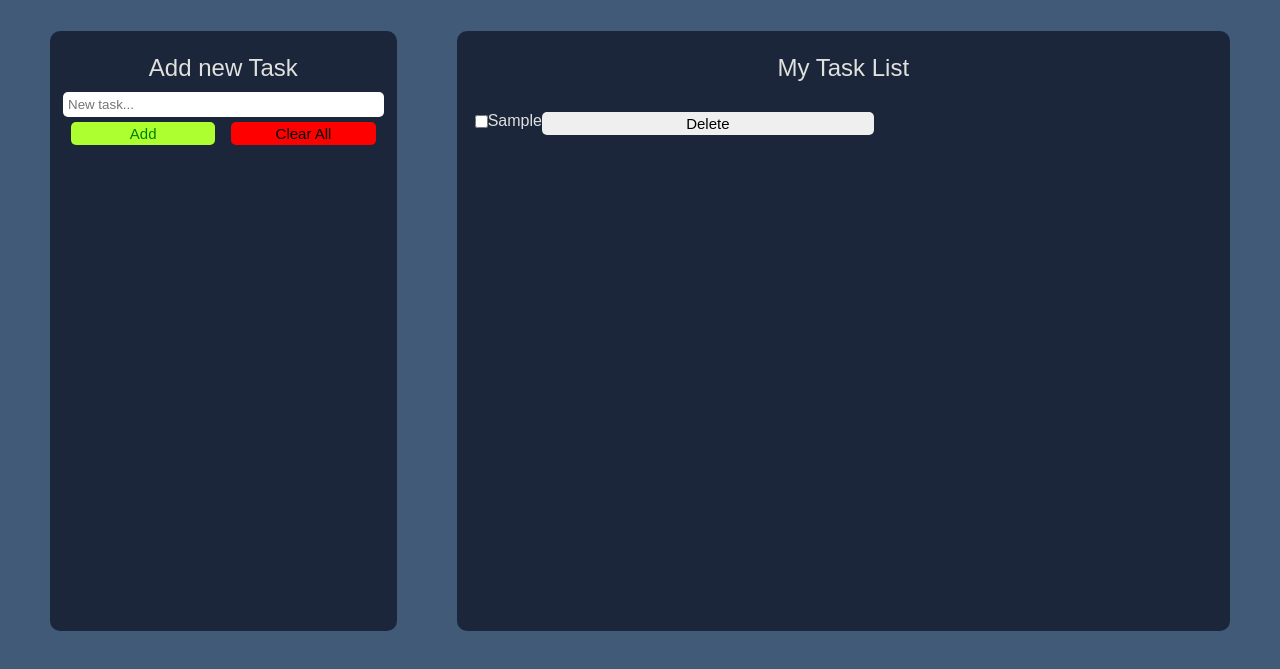
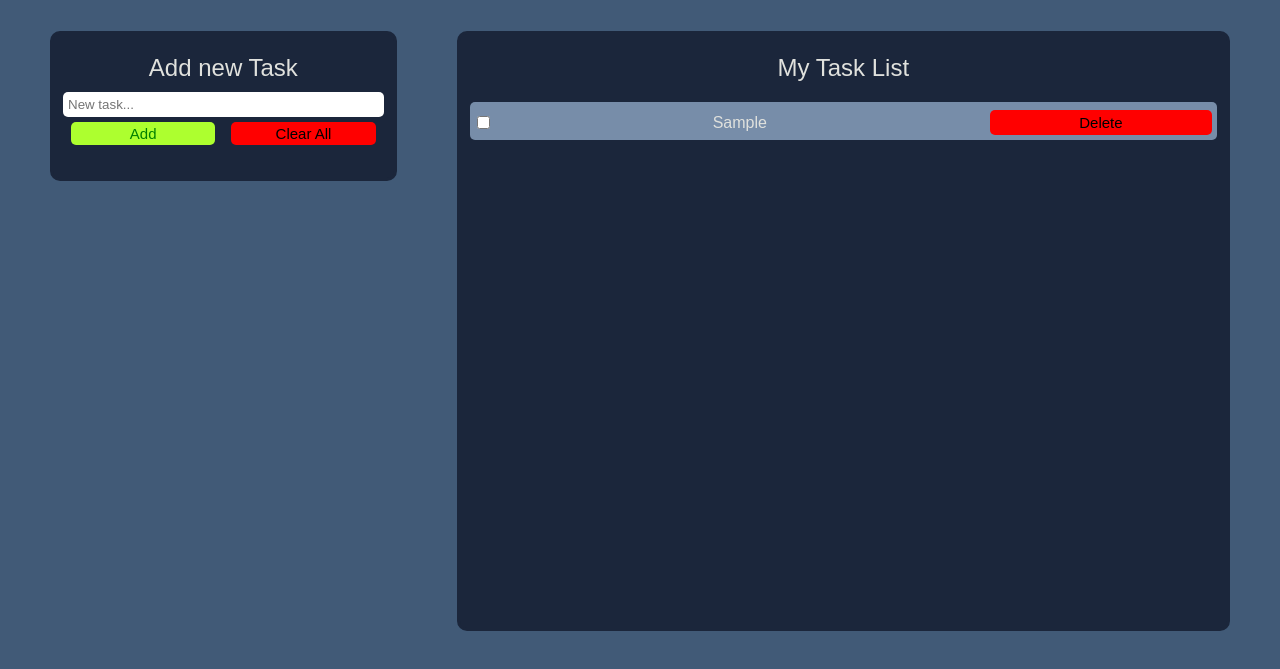
Before and after one commit to SonyMeng/Interactive-to-do-list, a plain HTML site: page index.html in a window 1280 px wide. Both pictures are taken after typing "Sample" into the empty fields and a click on the button "Add". Shown: the part 99-768 px from the top of the page. Drawn offline with Linux system fonts and the light colour scheme.

Commit message:
completed basic project

```diff
--- a/index.html
+++ b/index.html
@@ -10,10 +10,10 @@
     <h1>To do List</h1>
     <div class="container">
       <div class="inputArea">
-        <label id="inputAreaTitle" for=""newTask>Add new Task</label>
+        <label id="inputAreaTitle" for="newTask">Add new Task</label>
         <input id="newTask" class ="inputField" type="text" placeholder="New task..." />
         <div class="inputButtons">
-        <button id="addButton">Add</button>
+        <button id="addTaskButton">Add</button>
         <button id="clearAllButton">Clear All</button>
         </div>
       </div>
--- a/script.js
+++ b/script.js
@@ -1,51 +1,51 @@
-// Function to add a task
+//Things to do
+//create new task function
+//li with checkbox and delete button
+//checkbox makes text style line-through or none
+//delete btn
+//clear all btn
+
 function addTask() {
-    const taskInput = document.getElementById('newTask');
-    const taskText = taskInput.value.trim();
+  let taskValue = document.getElementById("newTask");
+  taskValue = taskValue.value.trim();
 
-    if (taskText === '') return; // Don't add empty tasks
+  if (taskValue == "") return;
 
-    const taskList = document.getElementById('myList');
-    const taskItem = document.createElement('li');
-    taskItem.className = 'task-item'; // Apply the class
+  let taskList = document.getElementById("myList");
+  let taskListItem = document.createElement("li");
+  taskListItem.classList.add("task-item");
 
-    // Create a checkbox to mark the task as complete
-    const checkbox = document.createElement('input');
-    checkbox.type = 'checkbox';
-    checkbox.addEventListener('change', () => {
-      taskItem.style.textDecoration = checkbox.checked ? 'line-through' : 'none';
-    });
+  let spanElement = document.createElement("span");
+  spanElement.classList.add("task-text");
+  spanElement.innerText = taskValue;
 
-    // Create a button to delete the task
-    const deleteButton = document.createElement('button');
-    deleteButton.innerText = 'Delete';
-    deleteButton.addEventListener('click', () => {
-      taskList.removeChild(taskItem);
-    });
+  let checkBox = document.createElement("input");
+  checkBox.type = "checkbox";
+  checkBox.classList.add("checkBox");
+  checkBox.addEventListener("change", function () {
+    spanElement.style.textDecoration = checkBox.checked
+      ? "line-through"
+      : "none";
+  });
 
-    // Append the checkbox, task text, and delete button to the task item
-    taskItem.appendChild(checkbox);
-    taskItem.appendChild(document.createTextNode(` ${taskText} `));
-    taskItem.appendChild(deleteButton);
+  let deleteButton = document.createElement("button");
+  deleteButton.innerText = "Delete";
+  deleteButton.classList.add("deleteButton");
+  deleteButton.addEventListener("click", () => {
+    taskList.removeChild(taskListItem);
+  });
 
-    // Append the task item to the task list
-    taskList.appendChild(taskItem);
+  taskListItem.appendChild(checkBox);
+  taskListItem.appendChild(spanElement);
+  taskListItem.appendChild(deleteButton);
 
-    // Clear the task input
-    taskInput.value = '';
-  }
+  taskList.appendChild(taskListItem);
+  document.getElementById("newTask").value = "";
+}
+function clearAll() {
+  const taskList = document.getElementById("myList");
+  taskList.innerHTML = "";
+}
 
-  // Function to clear all tasks
-  function clearAllTasks() {
-    const taskList = document.getElementById('myList');
-    taskList.innerHTML = '';
-  }
-
-  // Event listeners for the buttons
-  document.getElementById('addButton').addEventListener('click', addTask);
-  document.getElementById('clearAllButton').addEventListener('click', clearAllTasks);
-
-  // Optional: Add an event listener to add a task when pressing Enter
-  document.getElementById('newTask').addEventListener('keyup', (event) => {
-    if (event.key === 'Enter') addTask();
-  });
+document.getElementById("clearAllButton").onclick = clearAll;
+document.getElementById("addTaskButton").onclick = addTask;
--- a/styles.css
+++ b/styles.css
@@ -27,81 +27,102 @@ h1 {
   grid-template-columns: 1fr 2fr;
 }
 
-.inputArea ,.taskListArea {
+.inputArea,
+.taskListArea {
   background-color: #1b263b;
   border: solid #1b263b 3px;
   border-radius: 10px;
   display: flex;
   flex-direction: column;
-  height:600px;
-  padding:10px;
+  padding: 10px;
 }
 
-.inputArea{
+.inputArea {
   margin: 30px 30px 30px 50px;
+  height: 150px;
 }
 
 .taskListArea {
   margin: 30px 50px 30px 30px;
+  height: 600px;
 }
 
-#inputAreaTitle ,#taskListAreaTitle {
+#inputAreaTitle,
+#taskListAreaTitle {
   font-size: 3vh;
   padding: 10px;
   text-align: center;
 }
 
-.inputButtons{
+.inputButtons {
   display: flex;
   justify-content: space-around;
 }
 
-button{
+.inputButtons button {
   font-size: 15px;
   padding: 3px;
   border-radius: 5px;
   margin-top: 5px;
-    border: #1C6E8C;
+  border: #1c6e8c;
   width: 45%;
 }
 
-#addButton{
+#addTaskButton {
   background-color: greenyellow;
-    color:green;
+  color: green;
 }
 
-#clearAllButton{
+#clearAllButton {
   background-color: red;
-    color:black;
+  color: black;
 }
 
-.inputField{
+.inputField {
   padding: 5px;
   border-radius: 5px;
-    border: #1C6E8C;
+  border: #1c6e8c;
 }
 
-#addButton:hover{
+#addTaskButton:hover {
   background-color: green;
-    color:greenyellow;
+  color: greenyellow;
 }
 
-#clearAllButton:hover{
+#clearAllButton:hover {
   background-color: orangered;
-  color:white;
+  color: white;
 }
 
-#addButton:active,#clearAllButton:active{
+#addTaskButton:active,
+#clearAllButton:active {
   background-color: #14213d;
 }
 
 .task-item {
-  padding: 5px;
+  padding: 8px 5px 5px 2px;
   border-radius: 5px;
-  background-color: #1b263b;
+  background-color: #778da9;
   margin: 10px 0;
   display: flex;
-  align-items: center;
+  justify-content: space-between;
+  line-height: 25px;
+}
+
+.deleteButton {
+  background-color: red;
+  color: black;
+  font-size: 15px;
+  padding: 3px;
+  border-radius: 5px;
+  border: #1c6e8c;
+  width: 30%;
+  margin-left: 5px;
+}
+
+.checkBox {
+  margin-left: 5px;
+  margin-right: 5px;
 }
 
 @media (max-width: 600px) {
@@ -109,11 +130,12 @@ button{
     grid-template-columns: 1fr;
   }
 
-  .inputArea, .taskListArea {
+  .inputArea,
+  .taskListArea {
     margin: 15px;
   }
 
-  button {
+  .inputButtons button {
     width: 90%;
   }
 }
```
Lines whose indentation alone changed are shown as unchanged.
